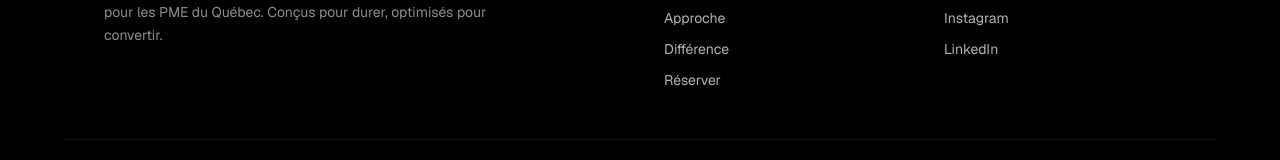
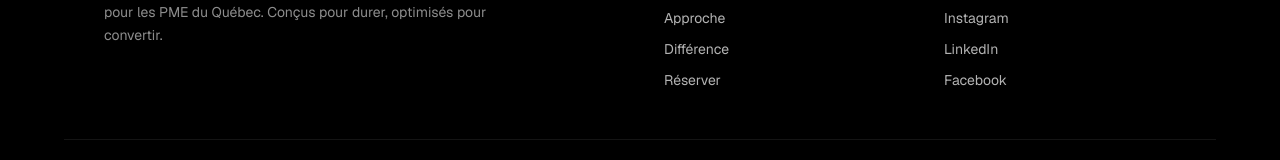
Before and after one commit to xavierlavoie-bit/LavoieDigital, a Next.js app: page / in a window 1280 px wide. Shown: the part 2416-2576 px from the top of the page. Built offline with nearby package versions, Linux system fonts and the light colour scheme.

Commit message:
"amelioration"

```diff
--- a/app/_components/Footer.tsx
+++ b/app/_components/Footer.tsx
@@ -69,6 +69,7 @@ export default function Footer() {
             <li><a href="tel:+15142901648" className="link-underline text-white/70 hover:text-white">+1 (514) 290-1648</a></li>
             <li><a href="https://www.instagram.com/lavoie_digital/" target="_blank" rel="noopener noreferrer" className="link-underline text-white/70 hover:text-white">Instagram</a></li>
             <li><a href="https://www.linkedin.com/company/lavoie-digital/" target="_blank" rel="noopener noreferrer" className="link-underline text-white/70 hover:text-white">LinkedIn</a></li>
+            <li><a href="https://www.facebook.com/profile.php?id=61590179200262" target="_blank" rel="noopener noreferrer" className="link-underline text-white/70 hover:text-white">Facebook</a></li>
           </ul>
         </div>
       </div>
--- a/app/layout.tsx
+++ b/app/layout.tsx
@@ -160,6 +160,7 @@ const jsonLd = {
       sameAs: [
         "https://www.linkedin.com/company/lavoie-digital/",
         "https://www.instagram.com/lavoie_digital/",
+        "https://www.facebook.com/profile.php?id=61590179200262",
       ],
       priceRange: "$$-$$$$",
       makesOffer: [
@@ -219,6 +220,7 @@ const jsonLd = {
       sameAs: [
         "https://www.linkedin.com/company/lavoie-digital/",
         "https://www.instagram.com/lavoie_digital/",
+        "https://www.facebook.com/profile.php?id=61590179200262",
       ],
     },
   ],
```
Also changed, not shown: public/llms.txt.
